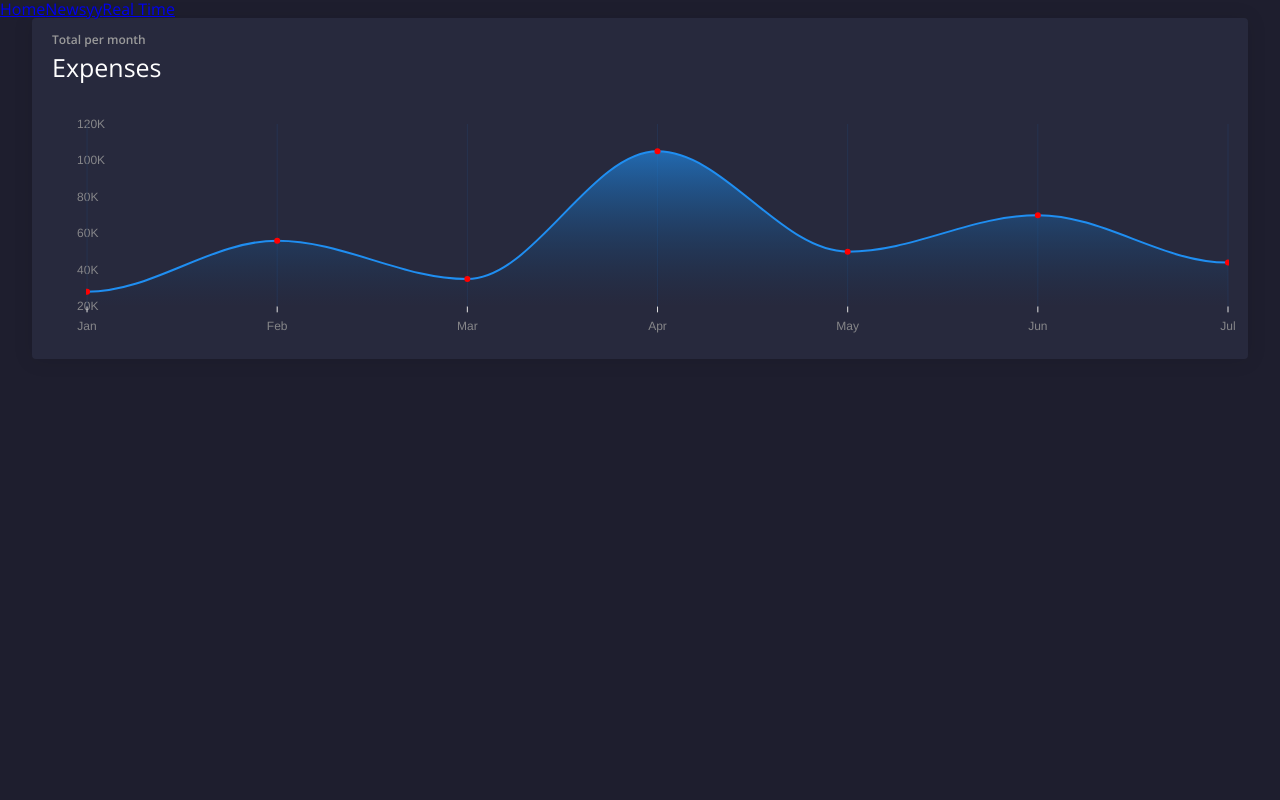
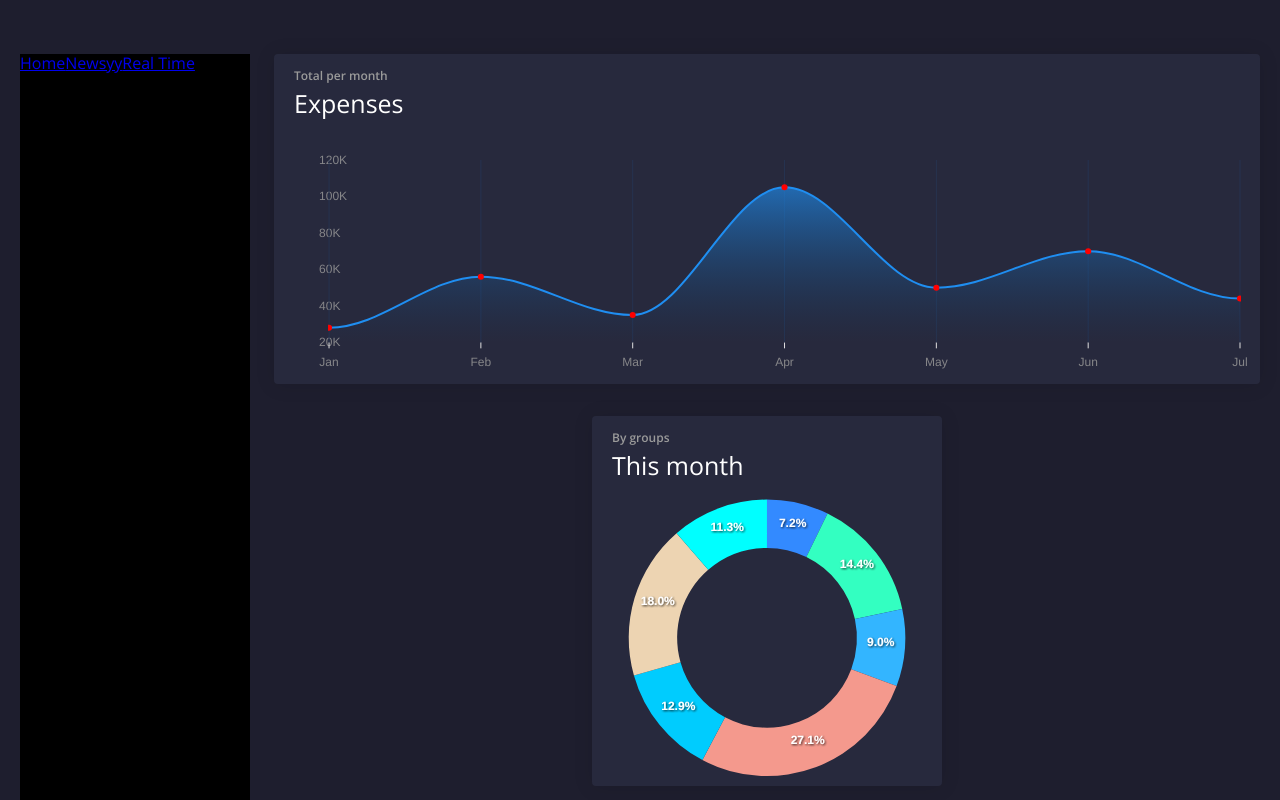
Before and after one commit to turisap/dashboard, a React app: page / in a window 1280 px wide. Shown: the top 800 px of the page. Built offline with nearby package versions, Linux system fonts and the light colour scheme.

Commit message:
pie chart

```diff
--- a/src/App.tsx
+++ b/src/App.tsx
@@ -5,9 +5,9 @@ import AppRouter from "./Router";
 
 const App = () => {
   return (
-    <>
+    <div id="main">
       <AppRouter />
-    </>
+    </div>
   );
 };
 
--- a/src/Router.tsx
+++ b/src/Router.tsx
@@ -9,7 +9,7 @@ import Menu from "components/Menu";
 
 const Router: React.FC = () => {
   return (
-    <Suspense fallback={<div>...loading</div>}>
+    <Suspense fallback={<h1>...loading</h1>}>
       <BrowserRouter>
         <Menu />
         <Switch>
--- a/src/components/Menu.tsx
+++ b/src/components/Menu.tsx
@@ -2,11 +2,11 @@ import React from "react";
 import { Link } from "react-router-dom";
 
 const Menu = () => (
-  <>
+  <div className="menu">
     <Link to="/">Home</Link>
     <Link to="/news">Newsyy</Link>
     <Link to="/real_time">Real Time</Link>
-  </>
+  </div>
 );
 
 export default Menu;
--- /dev/null
+++ b/src/components/home/ExpensesGroupsPie.tsx
@@ -0,0 +1,75 @@
+import React from "react";
+import Chart from "react-apexcharts";
+
+const series = [28, 56, 35, 105, 50, 70, 44];
+
+const options = {
+  chart: {
+    width: 150,
+    type: "donut",
+  },
+  labels: [
+    "Savings",
+    "Health",
+    "Bills",
+    "Hardware",
+    "Food",
+    "Petrol",
+    "University",
+  ],
+  stroke: {
+    width: 0,
+  },
+  dataLabels: {
+    enabled: true,
+  },
+  colors: [
+    "#338AFF",
+    "#33FFC1",
+    "#33B5FF",
+    "#F4998D",
+    "#00CCFE",
+    "#EDD4B2",
+    "#00FFFF",
+  ],
+  tooltip: {
+    enabled: true,
+    style: {
+      fontSize: "14px",
+      fontFamily: "Open Sans",
+      colors: ["#FFFFFF"],
+      background: "#FFFFFF",
+    },
+  },
+  legend: {
+    show: false,
+    fontSize: "14px",
+    fontFamily: "Open Sans",
+    labels: {
+      colors: ["#FFFFFF"],
+    },
+  },
+  plotOptions: {
+    pie: {
+      donut: {
+        labels: {
+          total: {
+            show: true,
+            showAlways: true,
+            label: "Total",
+            fontSize: "22px",
+            fontFamily: "Open Sans",
+            fontWeight: 600,
+            color: "#373d3f",
+          },
+        },
+      },
+    },
+  },
+};
+
+const ExpenseGroupsPie: React.FC = () => (
+  <Chart options={options} series={series} type="donut" />
+);
+
+export { ExpenseGroupsPie };
--- a/src/index.html
+++ b/src/index.html
@@ -2,6 +2,7 @@
 <html>
   <head>
     <meta charset="utf-8" />
+    <meta name="viewport" content="width=device-width, initial-scale=1.0" />
     <title><%= htmlWebpackPlugin.options.title %></title>
     <link
       href="https://fonts.googleapis.com/css2?family=Open+Sans:wght@300;400;600&display=swap"
--- a/src/routes/home/home.scss
+++ b/src/routes/home/home.scss
@@ -1,21 +1,19 @@
 .homeGrid {
-  grid-template-columns: 1fr 1fr 1fr;
+  grid-area: page;
+  display: grid;
+  grid-template-columns: 1fr 350px 1fr;
+  grid-template-rows: 330px 370px 330px;
   grid-template-areas:
     "main main main"
-    "small1 small2 small3"
+    "small1 pie small3"
     "heatmap heatmap heatmap";
   grid-gap: 32px;
-  padding: 0px 32px;
 }
 
 .chartCard {
   background: #27293d;
   border-radius: 4px;
   box-shadow: 0 1px 20px 0 rgba(0, 0, 0, 0.1);
-}
-
-.mainChart {
-  grid-area: main;
 }
 
 .chartCardHead {
@@ -33,3 +31,11 @@
   padding-top: 15px;
   margin: 0px 0 6px 20px;
 }
+
+.mainChart {
+  grid-area: main;
+}
+
+.pieGroups {
+  grid-area: pie;
+}
--- a/src/routes/home/home.scss.d.ts
+++ b/src/routes/home/home.scss.d.ts
@@ -1,5 +1,6 @@
 export const homeGrid: string;
 export const chartCard: string;
-export const mainChart: string;
 export const chartCardHead: string;
 export const subhead: string;
+export const mainChart: string;
+export const pieGroups: string;
--- a/src/routes/home/index.tsx
+++ b/src/routes/home/index.tsx
@@ -1,7 +1,6 @@
 import React from "react";
 import { MainExpensesGraph } from "components/home/ExpensesMain";
-
-// TODO add meta tag initial scale to html template from your gist
+import { ExpenseGroupsPie } from "components/home/ExpensesGroupsPie";
 
 import * as styles from "./home.scss";
 
@@ -13,6 +12,11 @@ const Home: React.FC = () => {
         <div className={styles.chartCardHead}>Expenses</div>
         <MainExpensesGraph />
       </div>
+      <div className={`${styles.chartCard} ${styles.pieGroups}`}>
+        <div className={styles.subhead}>By groups</div>
+        <div className={styles.chartCardHead}>This month</div>
+        <ExpenseGroupsPie />
+      </div>
     </div>
   );
 };
--- a/src/styles/_base.scss
+++ b/src/styles/_base.scss
@@ -1,6 +1,7 @@
 body {
   background: $main_background;
   font-family: "Open Sans", sans-serif;
+  height: 100%;
 }
 
 img,
@@ -15,7 +16,27 @@ img {
   height: 100vmax;
 }
 
-img {
-  width: 100vmin;
-  height: 100vmin;
+.test {
+  border: 1px solid red;
 }
+
+:global(#app) {
+  height: 100%;
+}
+
+:global(#main) {
+  display: grid;
+  grid-template-columns: 230px 1fr;
+  grid-template-rows: 30px 1fr;
+  grid-gap: 24px;
+  grid-template-areas:
+    "top top"
+    "menu page";
+
+  padding: 0 20px;
+}
+
+:global(.menu) {
+  grid-area: menu;
+  background: darken($main_background, 20%);
+}
--- /dev/null
+++ b/src/styles/index.scss.d.ts
@@ -0,0 +1 @@
+export const test: string;
--- a/webpack.config.js
+++ b/webpack.config.js
@@ -162,6 +162,12 @@ module.exports = function ({ mode, preset }) {
             name: "react",
             chunks: "all",
           },
+          // Split code common to all chunks to its own chunk
+          commons: {
+            name: "commons", // The name of the chunk containing all common code
+            chunks: "initial",
+            minChunks: 2,
+          },
         },
       },
     },
```
Also changed, not shown: src/styles/index.scss (line endings or trailing spaces).
